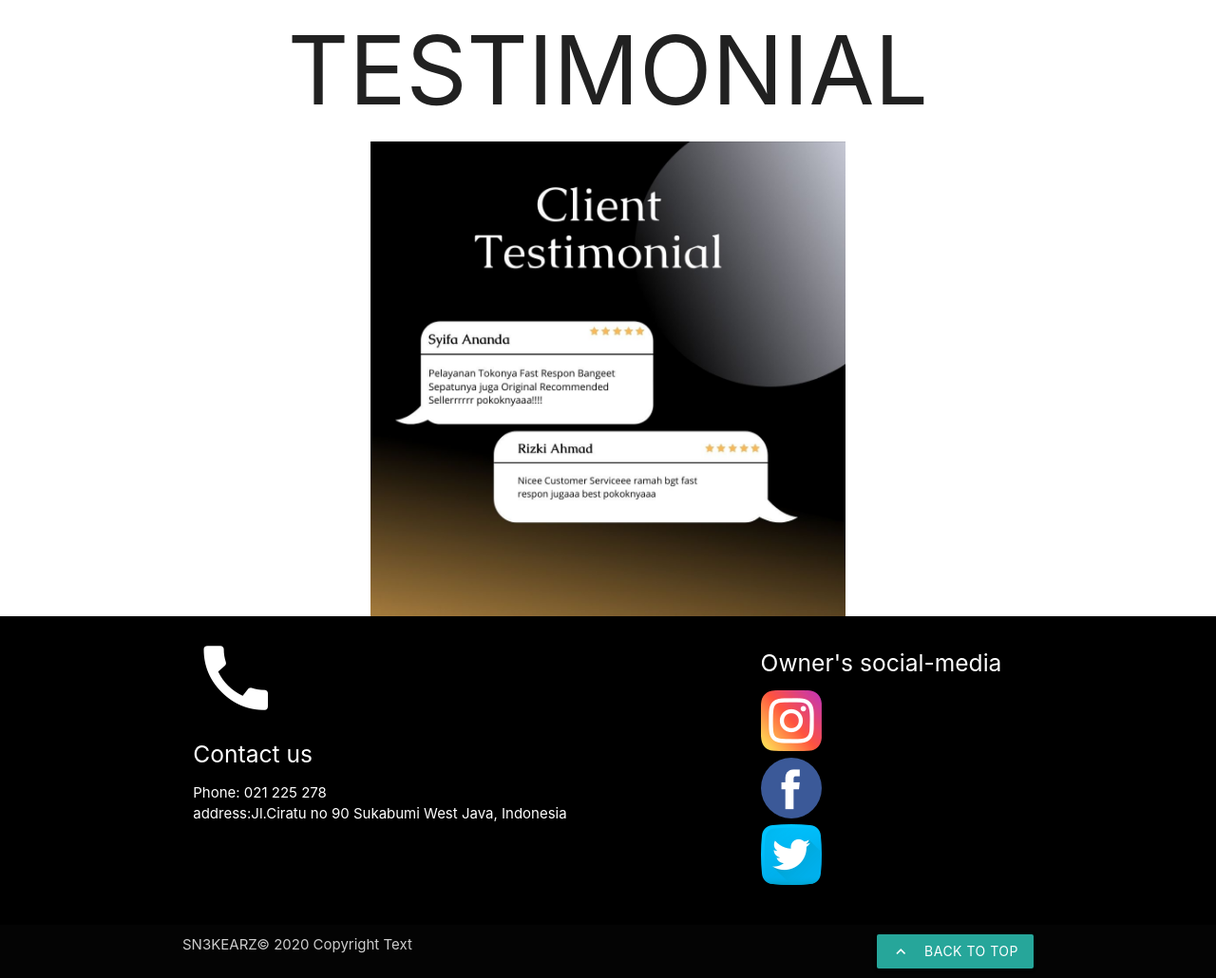
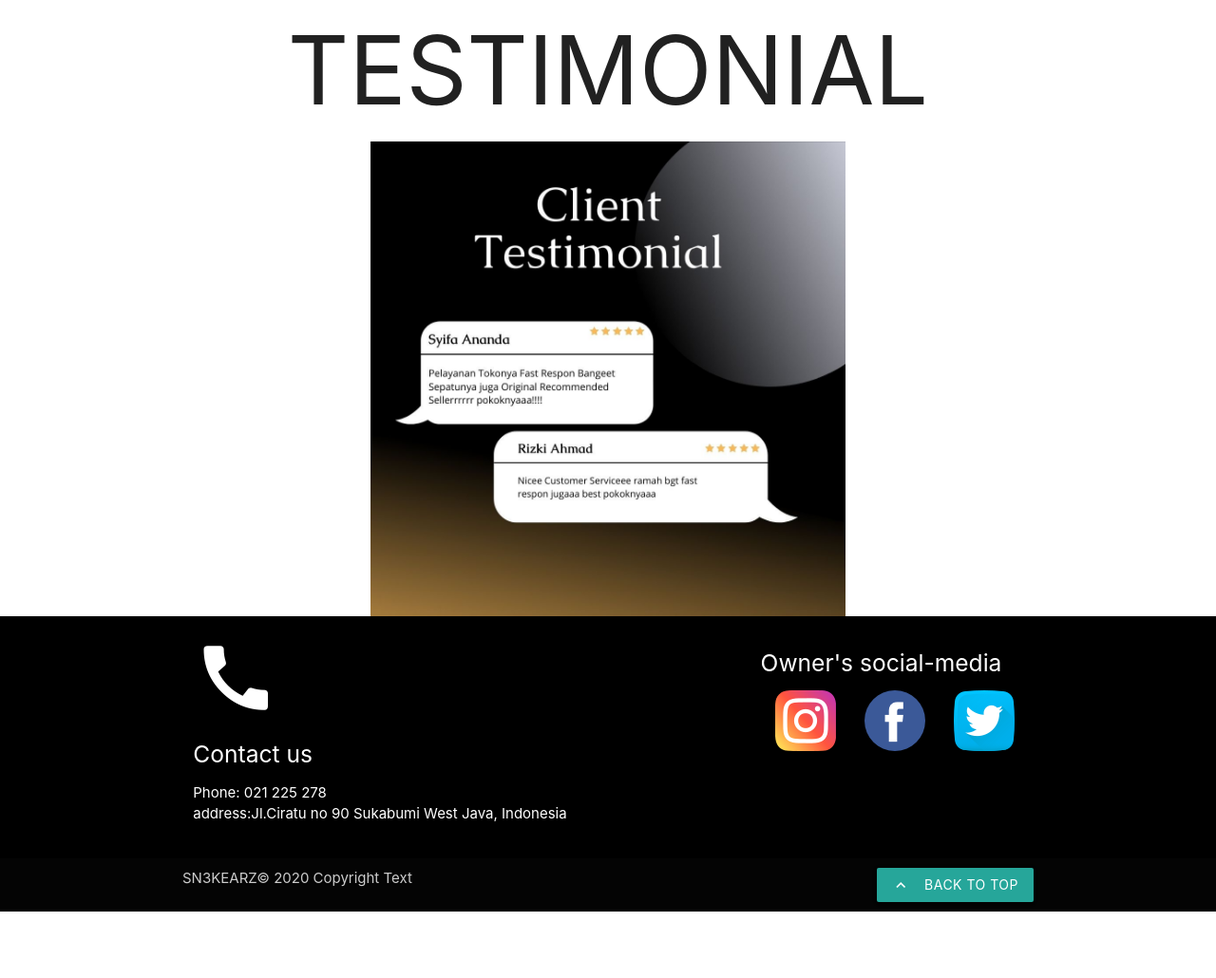
Before and after one commit to AgungA142/pw2021_203040171, a PHP site: page / in a window 1280 px wide. Shown: the part 1105-2135 px from the top of the page at 95% size. After the commit the page ends 2065 px from the top, so only its background shows below. Run offline with PHP 8.4, Linux system fonts and the light colour scheme; data comes from the database, SQL or seed files in the repository.

Commit message:
tambahan style pada index

```diff
--- a/praktikum/pertemuan6/latihan6c/php/index.php
+++ b/praktikum/pertemuan6/latihan6c/php/index.php
@@ -147,10 +147,10 @@ if(isset($_GET['search'])) {
         </div>
         <div class="col l4 offset-l2 s12">
           <h5 class="white-text">Owner's social-media</h5>
-          <ul id="contact" class="contact">
-            <li><a href="https://www.instagram.com/agung.alfatah/?hl=id" target="_blank"><img src="img/instagram.png" alt=""></a></li>
-            <li><a href="https://web.facebook.com/agung.alfatah101/" target="_blank"><img src="img/facebook.png" alt=""></a></li>
-            <li><a href="https://twitter.com/AgungAlfatah5" target="_blank"><img src="img/twitter.png" alt=""></a></li>
+          <ul id="contact" class="contact" style="display: flex; ">
+            <li><a style="margin:0px 15px 0px 15px;" href="https://www.instagram.com/agung.alfatah/?hl=id" target="_blank"><img src="img/instagram.png" alt=""></a></li>
+            <li><a style="margin:0px 15px 0px 15px;" href="https://web.facebook.com/agung.alfatah101/" target="_blank"><img src="img/facebook.png" alt=""></a></li>
+            <li><a style="margin:0px 15px 0px 15px;" href="https://twitter.com/AgungAlfatah5" target="_blank"><img src="img/twitter.png" alt=""></a></li>
           </ul>
         </div>
       </div>
```
